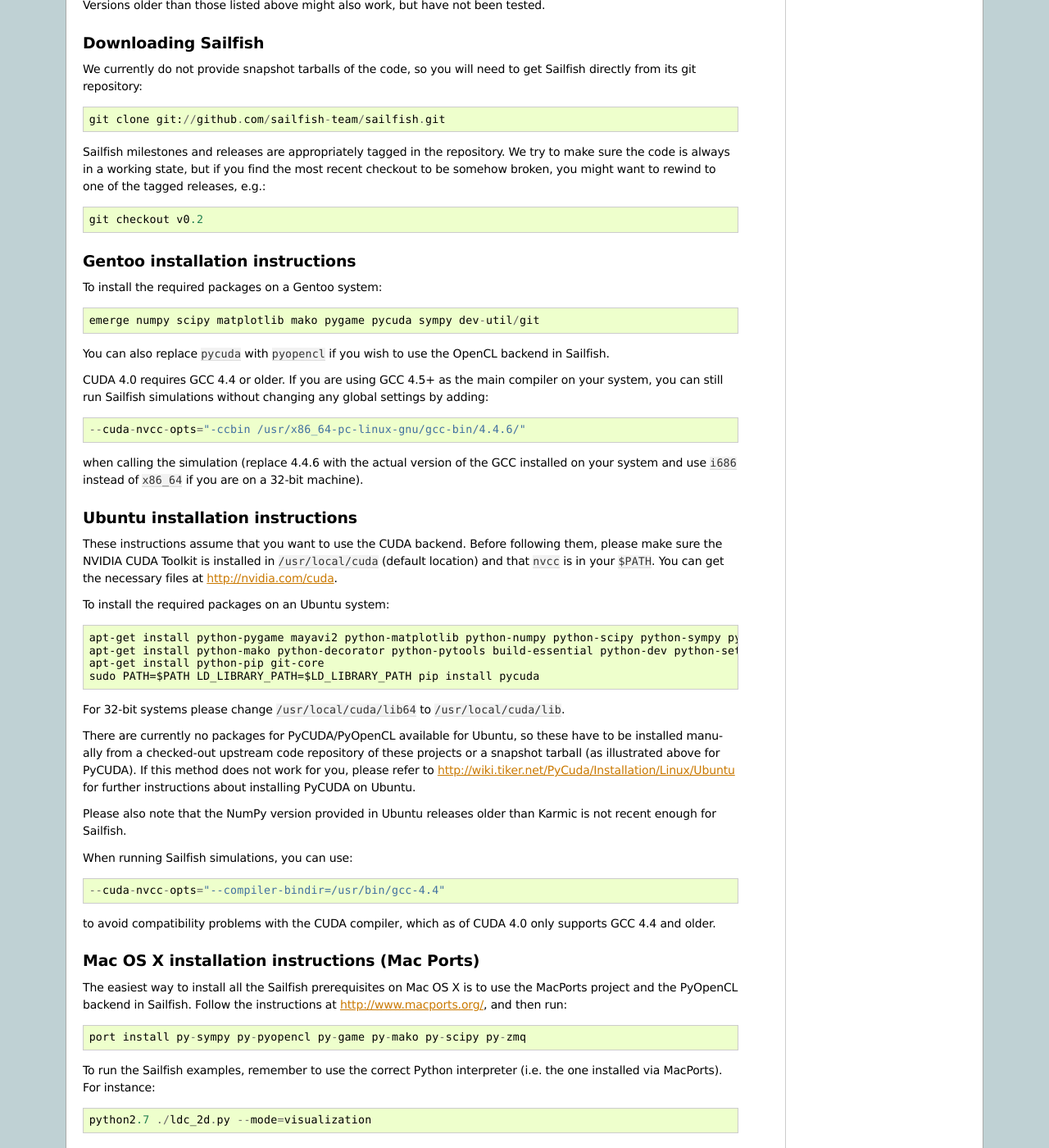
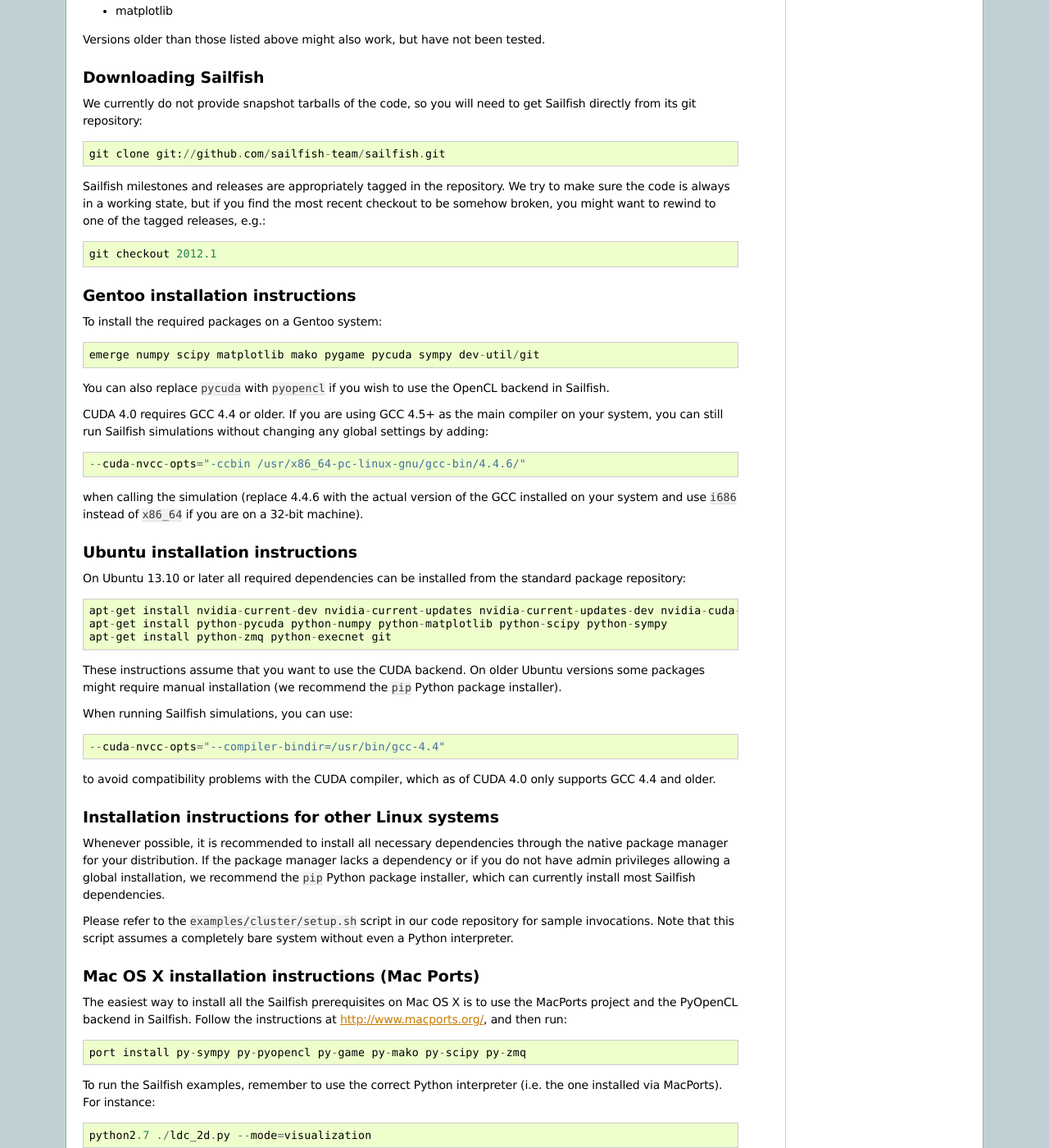
Before and after one commit to sailfish-team/sailfish, a Sphinx documentation site: the page built from doc/installation.rst, in a window 1280 px wide and 1400 px high, scrolled down 744 px. Shown: the whole window at 82% size. Built offline with Sphinx 7.4.7, drawn with Linux system fonts in a browser that asks for light colours; formulas are drawn with MathJax 3; some of the changed text lies outside the part shown.

Commit message:
Update installation docs.
Updates:
 - Ubuntu installation instructions
 - list of required dependencies

Adds:
 - generic installation instructions for Linux

```diff
--- a/doc/installation.rst
+++ b/doc/installation.rst
@@ -7,21 +7,23 @@
 
 General requirements:
 
-* numpy-1.6.0
-* sympy-0.7.1
-* mako-0.2.5
+* numpy-1.7.0
+* scipy-0.13.0
+* sympy-0.7.3
+* mako-0.9.0
 * execnet-1.0.9
-* Python zeromq-2.1.10
-* netifaces-0.6 (for distributed simulations only)
+* pyzmq-14.0.0
+* netifaces-0.8 (for distributed simulations only)
 * a Python module for the computational backend (one or more of the following):
 
-  * pycuda-0.92 (with the NVIDIA drivers and NVIDIA CUDA Toolkit)
+  * pycuda-2013.1 (with the NVIDIA drivers and NVIDIA CUDA Toolkit)
   * pypencl (with any OpenCL implementation)
 
 Visualization (optional):
 
 * pygame
 * matplotlib
+* wxpython
 
 Data output (optional):
 
@@ -45,7 +47,7 @@
 make sure the code is always in a working state, but if you find the most recent checkout
 to be somehow broken, you might want to rewind to one of the tagged releases, e.g.::
 
-  git checkout v0.2
+  git checkout 2012.1
 
 Gentoo installation instructions
 --------------------------------
@@ -69,27 +71,16 @@
 Ubuntu installation instructions
 --------------------------------
 
-These instructions assume that you want to use the CUDA backend.  Before following them,
-please make sure the NVIDIA CUDA Toolkit is installed in ``/usr/local/cuda`` (default location) and
-that ``nvcc`` is in your ``$PATH``.  You can get the necessary files at http://nvidia.com/cuda.
+On Ubuntu 13.10 or later all required dependencies can be installed from the standard
+package repository::
 
-To install the required packages on an Ubuntu system::
+  apt-get install nvidia-current-dev nvidia-current-updates nvidia-current-updates-dev nvidia-cuda-dev
+  apt-get install python-pycuda python-numpy python-matplotlib python-scipy python-sympy
+  apt-get install python-zmq python-execnet git
 
-  apt-get install python-pygame mayavi2 python-matplotlib python-numpy python-scipy python-sympy python-zmq python-execnet
-  apt-get install python-mako python-decorator python-pytools build-essential python-dev python-setuptools libboost-dev libboost-python-dev libboost-thread-dev
-  apt-get install python-pip git-core
-  sudo PATH=$PATH LD_LIBRARY_PATH=$LD_LIBRARY_PATH pip install pycuda
-
-For 32-bit systems please change ``/usr/local/cuda/lib64`` to ``/usr/local/cuda/lib``.
-
-There are currently no packages for PyCUDA/PyOpenCL available for
-Ubuntu, so these have to be installed manually from a checked-out upstream code repository of
-these projects or a snapshot tarball (as illustrated above for PyCUDA).  If this method does not
-work for you, please refer to http://wiki.tiker.net/PyCuda/Installation/Linux/Ubuntu for further
-instructions about installing PyCUDA on Ubuntu.
-
-Please also note that the NumPy version provided in Ubuntu releases older than Karmic is not
-recent enough for Sailfish.
+These instructions assume that you want to use the CUDA backend.  On older Ubuntu versions
+some packages might require manual installation (we recommend the ``pip`` Python package
+installer).
 
 When running Sailfish simulations, you can use::
 
@@ -97,6 +88,17 @@
 
 to avoid compatibility problems with the CUDA compiler, which as of CUDA 4.0 only supports GCC 4.4 and older.
 
+Installation instructions for other Linux systems
+-------------------------------------------------
+
+Whenever possible, it is recommended to install all necessary dependencies through the
+native package manager for your distribution. If the package manager lacks a dependency
+or if you do not have admin privileges allowing a global installation, we recommend the
+``pip`` Python package installer, which can currently install most Sailfish dependencies.
+
+Please refer to the ``examples/cluster/setup.sh`` script in our code repository
+for sample invocations. Note that this script assumes a completely bare system without
+even a Python interpreter.
 
 Mac OS X installation instructions (Mac Ports)
 ----------------------------------------------
```
